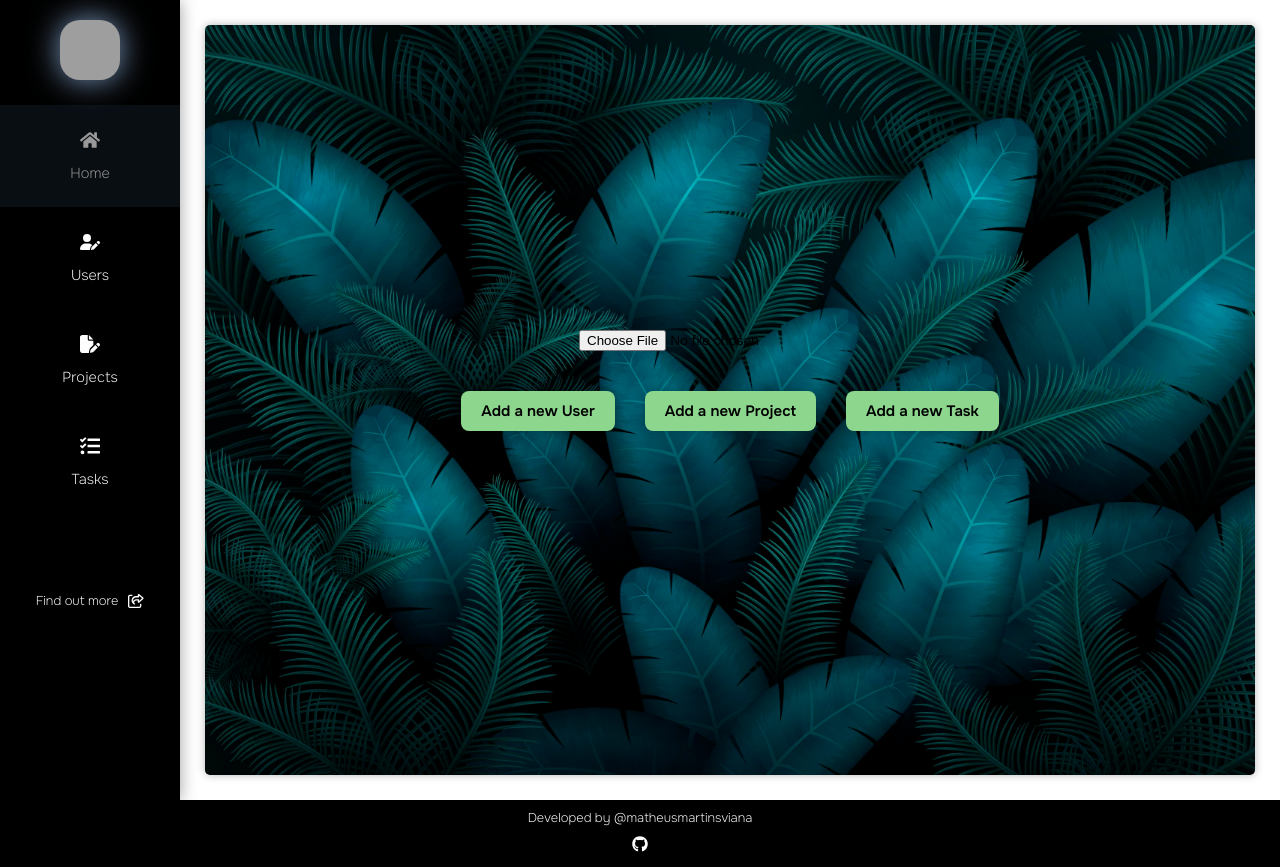
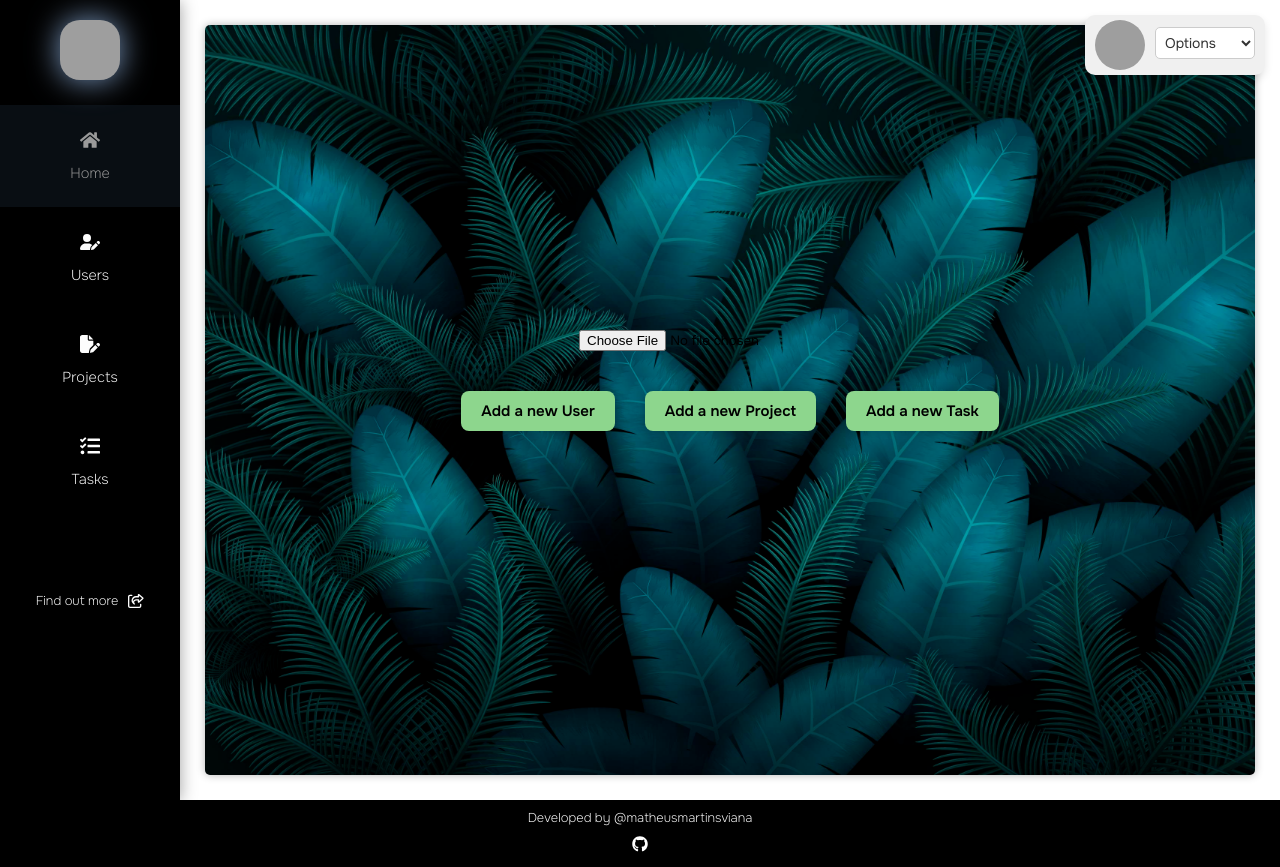
Before and after one commit to matheusmartinsviana/project-manager-frontend, a React (Vite) app: page / in a window 1280 px wide. Built offline with nearby package versions, Linux system fonts and the light colour scheme; grey boxes are pictures that could not be loaded.

Commit message:
feat: add profile component in layout

```diff
--- a/src/Layouts/Body.jsx
+++ b/src/Layouts/Body.jsx
@@ -2,6 +2,7 @@ import React from 'react'
 import Footer from './Footer'
 import Navbar from './Navbar'
 import { Outlet } from 'react-router-dom'
+import Profile from '../Pages/Login/Profile'
 
 export default function Body() {
 
@@ -9,6 +10,7 @@ export default function Body() {
         <>
             <div style={{display: "flex"}}>
                 <Navbar />
+                <Profile />
                 <Outlet />
             </div>
             <Footer />
```
